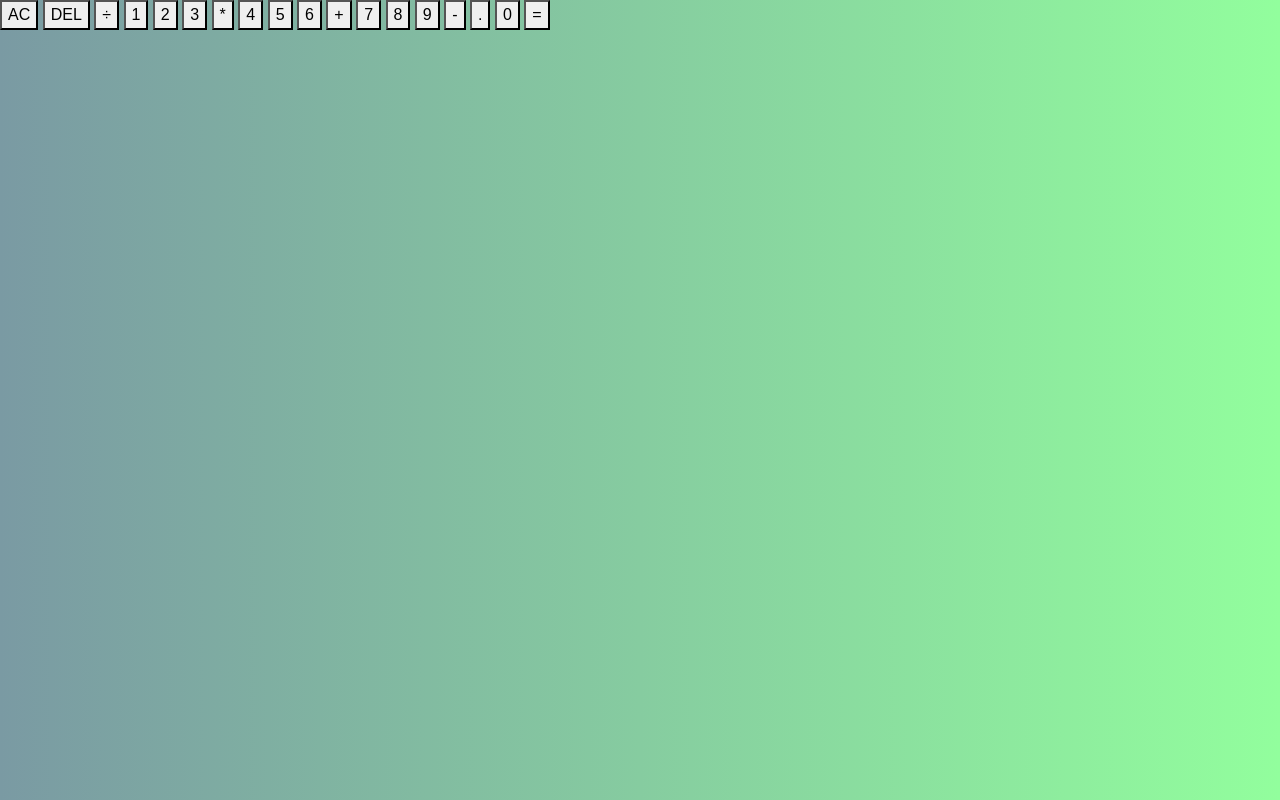
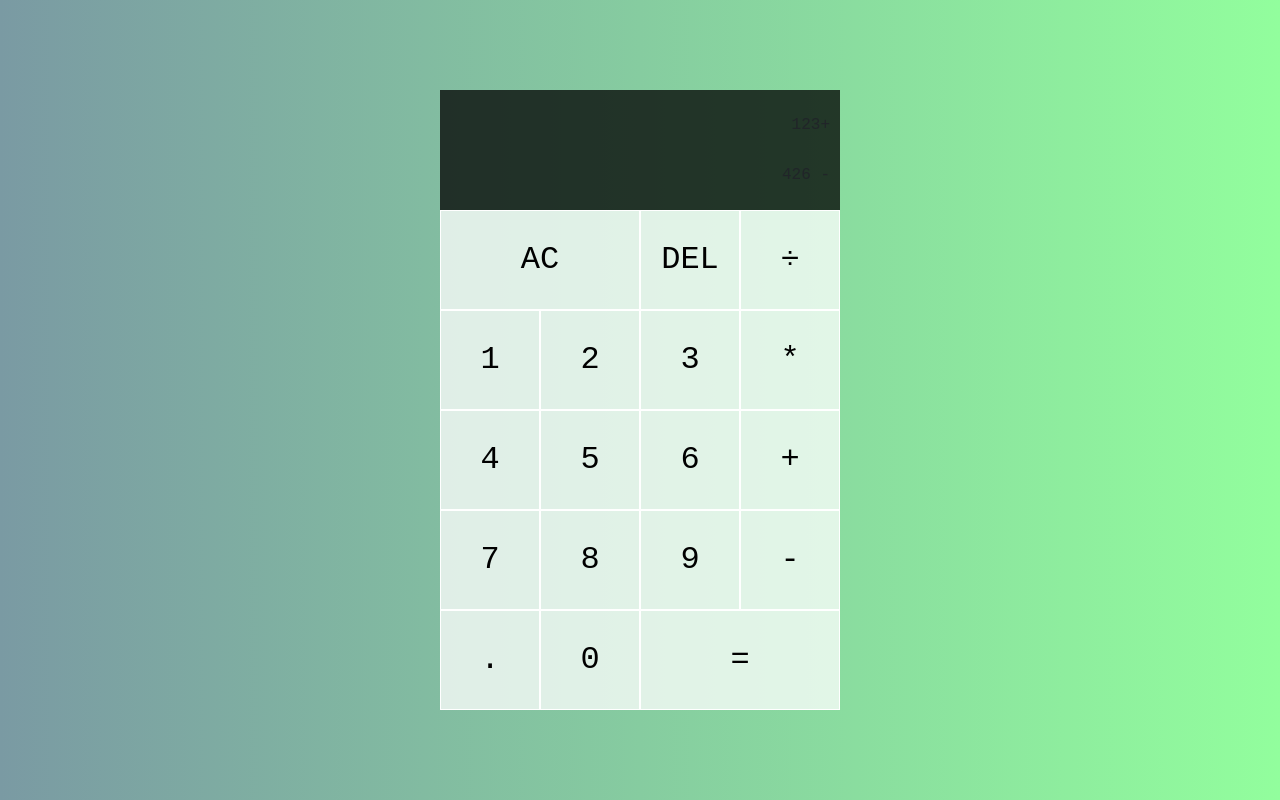
Before and after one commit to moproblems8/Calculator-App-JS, a plain HTML site: page app/index.html in a window 1280 px wide. Drawn offline with nearby package versions, Linux system fonts and the light colour scheme.

Commit message:
added comments for styles

```diff
--- a/app/index.html
+++ b/app/index.html
@@ -9,10 +9,10 @@
 </head>
 
 <body>
-    <div id ="calculatorApp" class="calculator-grid">
+    <div id="calculatorApp" class="calculator-grid">
         <div class="output">
-            <div data-previous-operand class="previous-operand"></div>
-            <div data-current-operand class="current-operand"></div>
+            <div data-previous-operand class="previous-operand"> 123+</div>
+            <div data-current-operand class="current-operand">426 -</div>
         </div>
         <button data-all-clear class="span-two">AC</button>
         <button data-delete>DEL</button>
--- a/app/styles.css
+++ b/app/styles.css
@@ -1,28 +1,48 @@
 *, *::before, *::after {
-    box-sizing: border-box;
-    font-family: sans-serif;
-    font-weight: normal;
+    box-sizing: border-box; /* include border and padding in the width */
+    font-family:'Courier New', Courier, monospace; /* default font */
+    font-weight: normal; /* remove bold */
 }
 
 body {
-    margin: 0;
-    padding: 0;
-    background: linear-gradient(90deg, #7a9aa3 0%, #92FE9D 100%);
+    margin: 0; /* remove default margin */
+    padding: 0; /* remove default padding */
+    background: linear-gradient(90deg, #7a9aa3 0%, #92FE9D 100%); /* gradient background */
 }
 
-#calculatorAppbruh .calculator-grid {
-    display: grid;
-    justify-content: center;
-    align-content: center;
-    min-height: 100vh;
-    grid-template-columns: repeat(4, 100px);
-    grid-template-rows: minmax(120px, auto) repeat(5, 100px);
+.calculator-grid {
+    display: grid; /* grid layout */
+    justify-content: center; /* center horizontally */
+    align-content: center; /* center vertically */
+    min-height: 100vh; /* 100% of the viewport height */
+    grid-template-columns: repeat(4, 100px); /* 4 columns 100px each */
+    grid-template-rows: minmax(120px, auto) repeat(5, 100px); /* 1st row 120px, rest 100px */
 }
 
-#calculatorApp .calculator-grid > button {
-    cursor: pointer;
-    font-size: 2rem;
-    border: 1px solid white;
-    outline: none;
-    background-color: rgba(255, 255, 255, .75);
+.calculator-grid > button {
+    cursor: pointer; /* pointer on hover */
+    font-size: 2rem; /* 2x font size */
+    border: 1px solid white; /* white border */
+    outline: none; /* remove the focus */
+    background-color: rgba(255, 255, 255, .75); /* 75% transparent white */
 }
+
+.calculator-grid > button:hover {
+    background-color: rgba(255, 255, 255, .9); /* 90% transparent white */
+}
+
+.span-two {
+    grid-column: span 2; /* shorthand for 1 to 3 line */
+}
+
+.output {
+    grid-column: 1 / -1; /* shorthand for 1 to end line */
+    background-color: rgba(0, 0, 0, .75); /* 75% transparent black */
+    display: flex; /* align items in a row (default) */
+    align-items: flex-end; /* align items at the bottom */
+    justify-content: space-around; /* space around items */
+    flex-direction: column; /* align items in a column */
+    padding: 10px; /* padding inside the output */
+    word-wrap: break-word; /* for long expressions */
+    word-break: break-all; /* for long expressions */
+}
```
